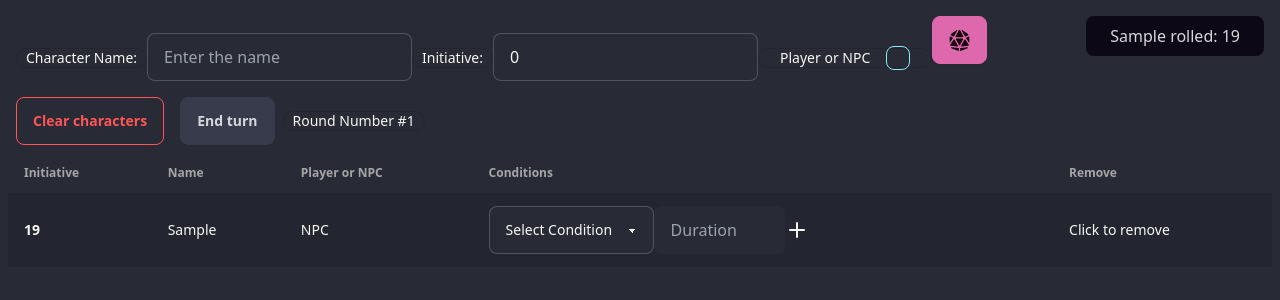
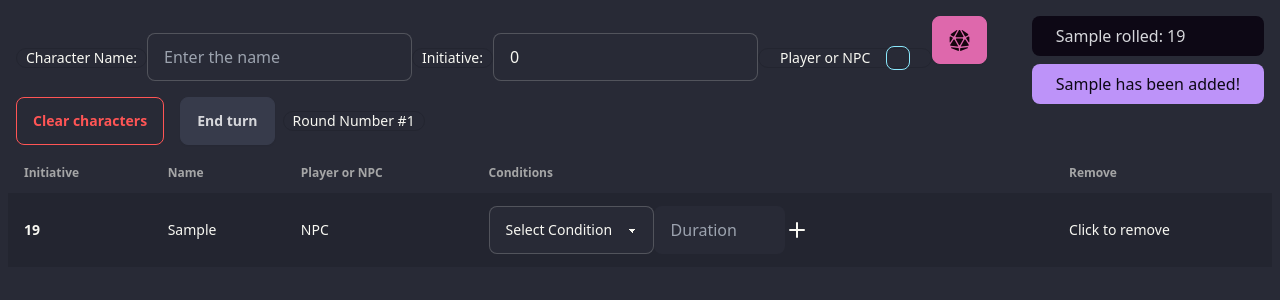
Before and after one commit to GeorgeSiougles/rf-init, a React (Vite) app: page / in a window 1280 px wide. Both pictures are taken after typing "Sample" into the empty fields and a click on the button 959 px from the left and 40 px from the top of the page. Shown: the top 300 px of the page. Built offline with nearby package versions, Linux system fonts and the light colour scheme; the HTML template or start-up script is replaced by a standard one.

Commit message:
Add message toast

```diff
--- a/src/components/CharacterInput.jsx
+++ b/src/components/CharacterInput.jsx
@@ -5,7 +5,8 @@ import { addCharacter, sortCharacters } from '../store/charactersSlice';
 import ErrorMessage from './ErrorMessage';
 import { FaDiceD20 } from 'react-icons/fa6';
 import toast from 'react-hot-toast';
-import RollToast from './RollToast';
+import RollToast from './Toasts/RollToast';
+import MessageToast from './Toasts/MessageToast';
 
 const CharacterInput = ({ rules }) => {
   const dispatch = useDispatch();
@@ -83,7 +84,12 @@ const CharacterInput = ({ rules }) => {
     if (characters.length > 0) dispatch(sortCharacters());
     setError({ name: false, bonus: false });
     toast.custom(() => (
-      <RollToast name={updatedCharacter.name} roll={rolledValue} />
+      <div className="flex flex-col">
+        {rolledValue !== 0 && (
+          <RollToast name={updatedCharacter.name} roll={rolledValue} />
+        )}
+        <MessageToast message={`${updatedCharacter.name} has been added!`} />
+      </div>
     ));
 
     setNewCharacter({
--- /dev/null
+++ b/src/components/Toasts/MessageToast.jsx
@@ -0,0 +1,8 @@
+const MessageToast = ({ message }) => {
+  return (
+    <span className="bg-secondary text-secondary-content px-6 py-2 rounded-lg my-2">
+      {message}
+    </span>
+  );
+};
+export default MessageToast;
```
Also changed, not shown: src/components/Toasts/RollToast.jsx (renamed from src/components/RollToast.jsx).
